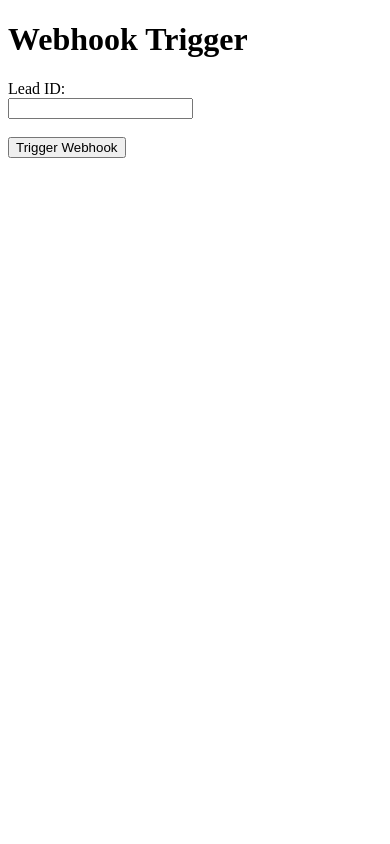
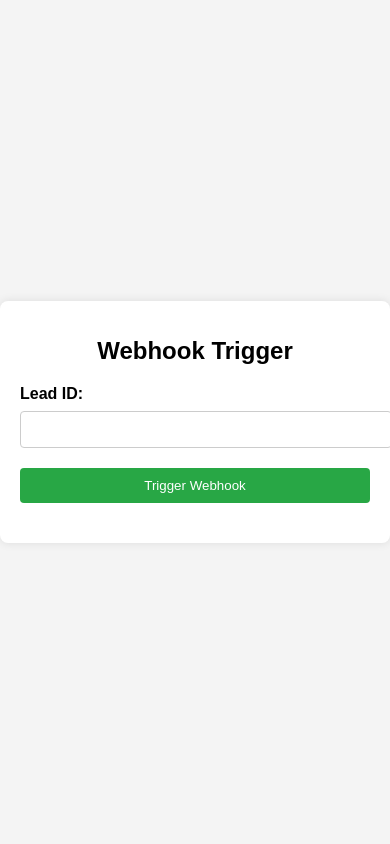
Before and after one commit to jonathangetonapod/positive_reply_trigger, a Flask app: page / in a window 390 px wide. Run offline with Flask 3, Linux system fonts and the light colour scheme.

Commit message:
Make the form more mobile-friendly

```diff
--- a/templates/index.html
+++ b/templates/index.html
@@ -4,14 +4,62 @@
     <meta charset="UTF-8">
     <meta name="viewport" content="width=device-width, initial-scale=1.0">
     <title>Webhook Trigger</title>
+    <style>
+        body {
+            font-family: Arial, sans-serif;
+            margin: 0;
+            padding: 0;
+            display: flex;
+            justify-content: center;
+            align-items: center;
+            height: 100vh;
+            background-color: #f4f4f4;
+        }
+        .container {
+            max-width: 400px;
+            width: 100%;
+            padding: 20px;
+            background: #fff;
+            box-shadow: 0 0 10px rgba(0, 0, 0, 0.1);
+            border-radius: 8px;
+        }
+        h1 {
+            text-align: center;
+            font-size: 24px;
+            margin-bottom: 20px;
+        }
+        label {
+            display: block;
+            margin-bottom: 8px;
+            font-weight: bold;
+        }
+        input[type="text"], input[type="submit"] {
+            width: 100%;
+            padding: 10px;
+            margin-bottom: 20px;
+            border: 1px solid #ccc;
+            border-radius: 4px;
+        }
+        input[type="submit"] {
+            background-color: #28a745;
+            color: white;
+            border: none;
+            cursor: pointer;
+        }
+        input[type="submit"]:hover {
+            background-color: #218838;
+        }
+    </style>
 </head>
 <body>
-    <h1>Webhook Trigger</h1>
-    <form action="/trigger-webhook" method="post">
-        <input type="hidden" id="webhook_url" name="webhook_url" value="https://your-webhook-url.com">
-        <label for="lead_id">Lead ID:</label><br>
-        <input type="text" id="lead_id" name="lead_id" required><br><br>
-        <input type="submit" value="Trigger Webhook">
-    </form>
+    <div class="container">
+        <h1>Webhook Trigger</h1>
+        <form action="/trigger-webhook" method="post">
+            <input type="hidden" id="webhook_url" name="webhook_url" value="https://your-webhook-url.com">
+            <label for="lead_id">Lead ID:</label>
+            <input type="text" id="lead_id" name="lead_id" required>
+            <input type="submit" value="Trigger Webhook">
+        </form>
+    </div>
 </body>
 </html>
```
